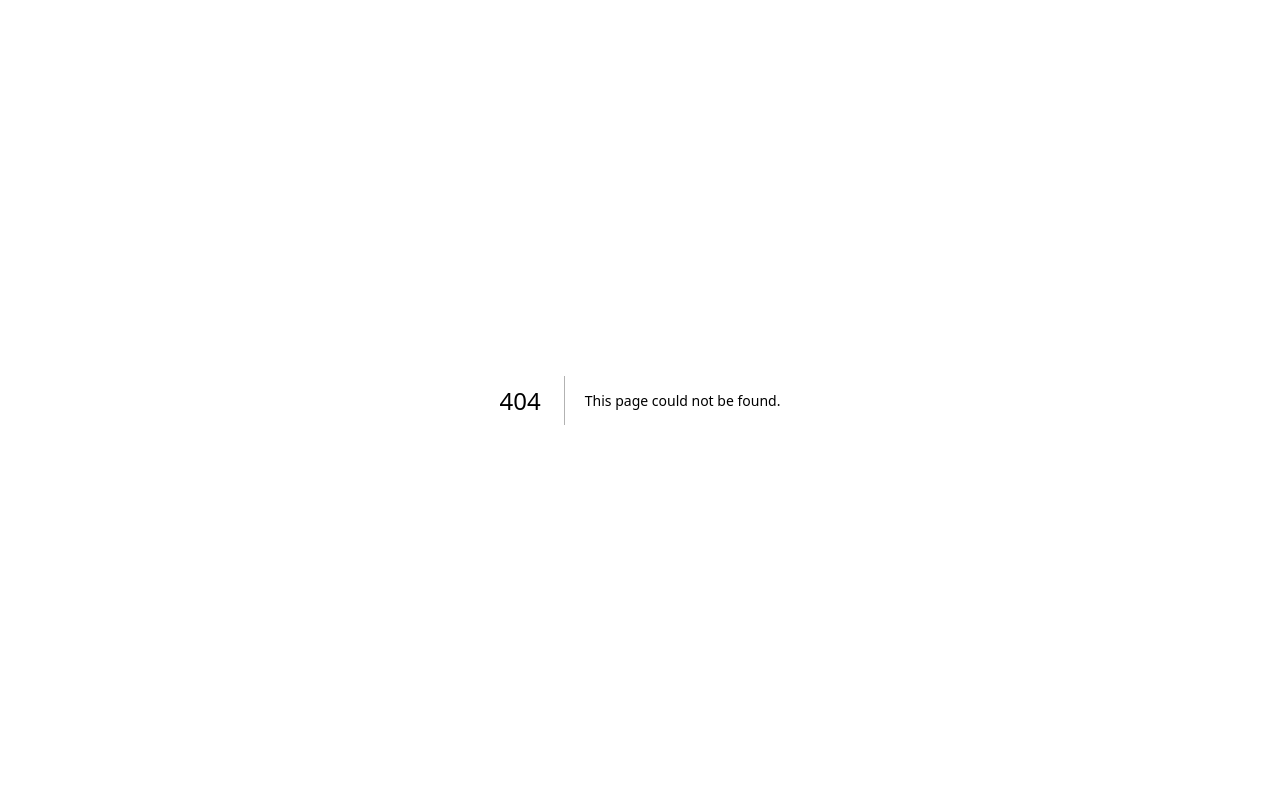
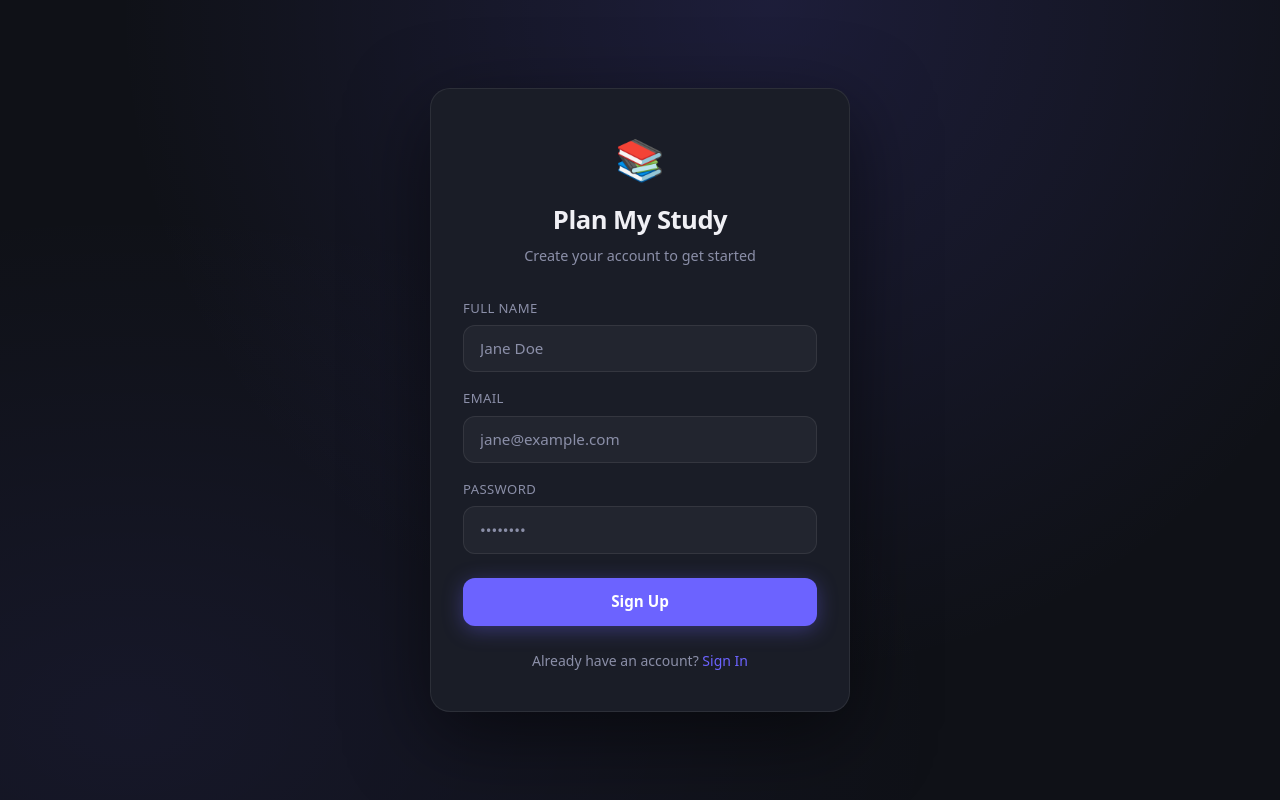
Before and after one commit to swechhyamaharjan/PlanMyStudy, a Next.js app: page /signup in a window 1280 px wide. Before the commit this address had no page. Built offline with nearby package versions, Linux system fonts and the light colour scheme.

Commit message:
feat(auth): Frontend sign up fetch

```diff
--- /dev/null
+++ b/app/components/auth/SignUpForm.tsx
@@ -0,0 +1,92 @@
+"use client";
+import axios from "axios";
+import Link from "next/link";
+import { useRouter } from "next/navigation";
+import { useState, FormEvent} from "react";
+
+export default function SignUpForm(){
+  const router = useRouter();
+
+  const [error, setError] = useState("");
+  const [loading, setLoading] = useState(false);
+  const [form, setForm] = useState({name: "", email: "", password: "" })
+
+  async function submitHandler(e: FormEvent){
+    e.preventDefault();
+    setError("");
+    setLoading(true);
+    try {
+      const res = await axios.post("/api/users", form, {
+        headers: { "Content-Type": "application/json" },
+        withCredentials: true
+      })
+      router.push("/signin");
+    } catch (err: any) {
+     if (err.response) {
+        setError(err.response.data.message || "Invalid Credentials")
+      } else if (err.request) {
+        setError("Network error. Please try again.");
+      } else {
+        setError("An unexpected error occurred.");
+      }
+    } finally {
+      setLoading(false);
+    }
+  }
+  return(
+    <div className="auth-page">
+      <div className="auth-card">
+        <div className="auth-brand">
+          <div className="auth-logo">📚</div>
+            <h1 className="auth-title">Plan My Study</h1>
+            <p className="auth-subtitle">Create your account to get started</p>
+        </div>
+        <form onSubmit={submitHandler} className="auth-form">
+          <div className="form-group">
+            <label htmlFor="name">Full Name</label>
+            <input
+            id="name"
+            type="text"
+            placeholder="Jane Doe"
+            required
+            value={form.name}
+            onChange={(e)=>setForm({...form, name: e.target.value})}/>
+          </div>
+          <div className="form-group">
+            <label htmlFor="email">Email</label>
+            <input
+            id="email"
+            type="email"
+            placeholder="jane@example.com"
+            required
+            value={form.email}
+            onChange={(e)=>setForm({...form, email: e.target.value})}/>
+          </div>
+          <div className="form-group">
+            <label htmlFor="password">Password</label>
+            <input
+            id="password"
+            type="password"
+            placeholder="••••••••"
+            required
+            minLength={6}
+            value={form.password}
+            onChange={(e)=>setForm({...form, password: e.target.value})}/>
+          </div>
+
+        {error && <p className="auth-error">{error}</p>}
+
+        <button type="submit"
+         className="auth-btn"
+         disabled={loading}>
+          {loading ? "Creating account": "Sign Up"}</button>
+        </form>
+
+        <p className="auth-footer">
+           Already have an account?{" "}
+           <Link href="/signin" className="auth-link">Sign In</Link>
+        </p>
+      </div>
+    </div>
+  )
+}
--- /dev/null
+++ b/app/signup/page.tsx
@@ -0,0 +1,9 @@
+import SignUpForm from "@/app/components/auth/SignUpForm";
+
+export const metadata = {
+  title: "Sign Up | PlanMyStudy",
+};
+
+export default function SignUpPage() {
+  return <SignUpForm />;
+}
```
